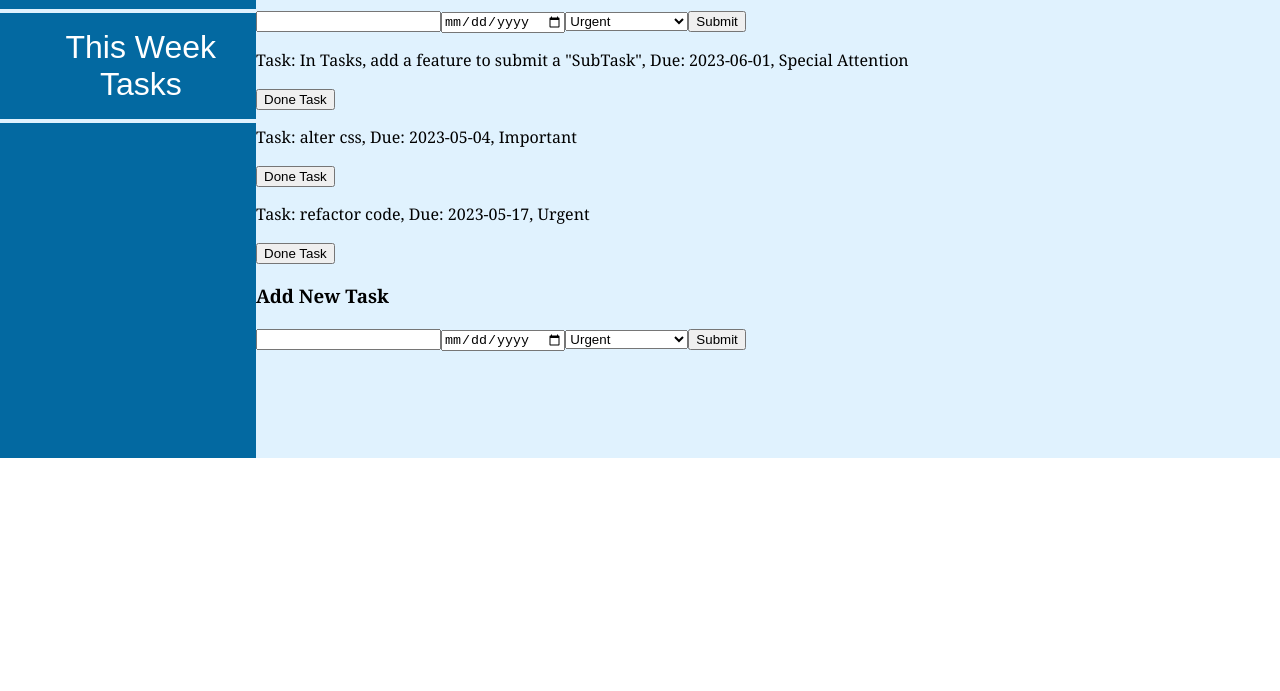
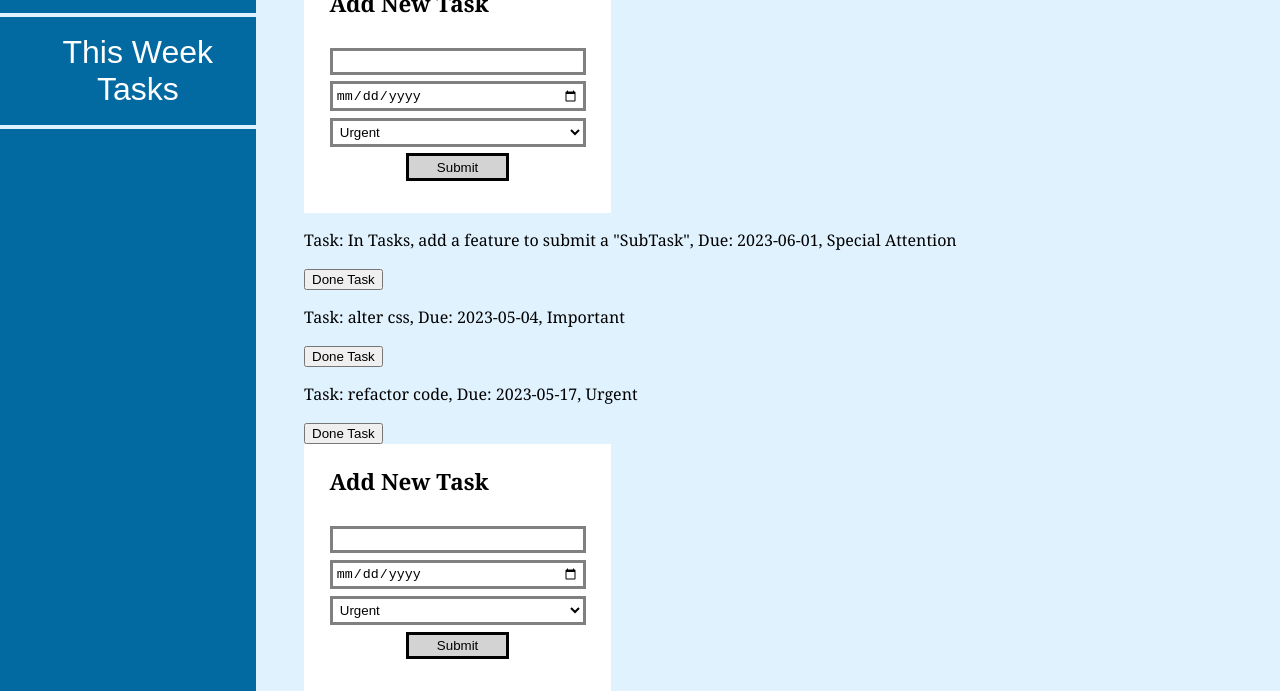
Before and after one commit to stpafk/to-do-list, a website built with webpack: page index.html in a window 1280 px wide. Shown: the part 265-956 px from the top of the page. Before the commit the page ends 800 px from the top, so only its background shows below. Built offline with nearby package versions, Linux system fonts and the light colour scheme.

Commit message:
bone form

```diff
--- a/src/style.css
+++ b/src/style.css
@@ -55,11 +55,41 @@ body {
     cursor: pointer;
     background-color: transparent;
     color: white;
-    padding: 0 0 0 1.6rem;
+    padding-left: 1.6rem;
     font-size: 2rem;
 }
 
 main {
     background-color: var(--light-blue);
     grid-area: main;
+    padding: 0vw 6vh;
 }
+
+form {
+  display: flex;
+  max-width: 20vw;
+  flex-direction: column;
+  background-color: white;
+  padding: 0 2vw 4vh 2vw;
+}
+
+form h3 {
+  font-size: 1.4rem;
+}
+
+form input,
+form select {
+  margin-top: 0.8vh;
+   border: 0.4vh solid grey;
+   padding: 0.2rem;
+}
+
+form select {
+  background-color: transparent;
+}
+
+form .taskSubmit {
+  background-color: lightgray;
+  border: 0.4vh solid black;
+  margin: 0.8vh 6vw 0 6vw;
+}
```
